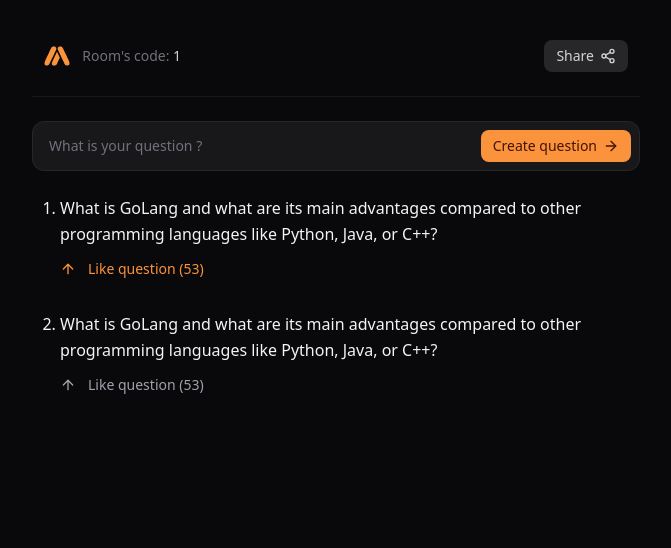
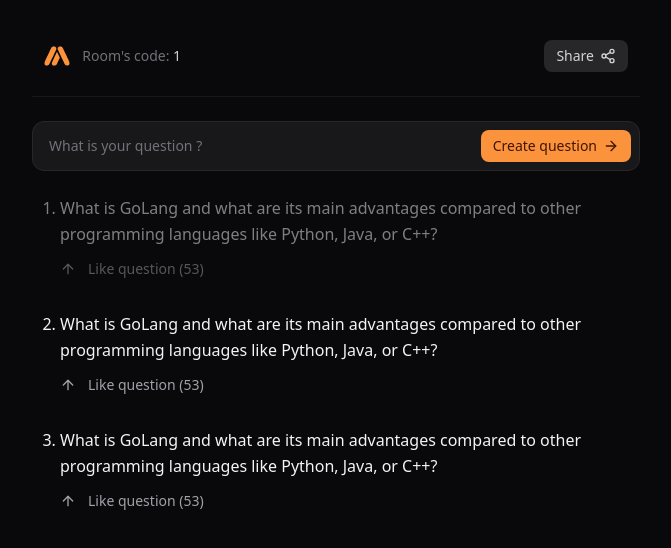
Before and after one commit to mkorrea/ama, a React (Vite) app: page /room/1 in a window 1280 px wide. Shown: the top 548 px of the page, without its empty margins (304-975 px from the left). Built offline with nearby package versions, Linux system fonts and the light colour scheme.

Commit message:
separate message to a new component

```diff
--- /dev/null
+++ b/src/components/message.tsx
@@ -0,0 +1,46 @@
+import { ArrowUp } from "lucide-react";
+import { useState } from "react";
+
+interface MessageProps {
+  text: string
+  amountOfReactions: number
+  answered?: boolean
+}
+
+export function Message({ text, amountOfReactions, answered = false }: MessageProps) {
+  const [ hasReacted, setHasReacted ] = useState(false)
+
+  function handleReactToMessage () {
+      setHasReacted(true)
+  }
+
+  return (
+    <li data-answered={answered} className="ml-4 leading-relaxed text-zinc-100 data-[answered=true]:opacity-50 data-[answered=true]:pointer-events-none">
+      {text}
+
+      {hasReacted ? (
+        <button
+          type="button"
+          className="mt-3 flex items-center gap-3 text-orange-400 text-sm font-medium hover:text-orange-500"
+        >
+          <ArrowUp className="size-4" />
+          Like question ({amountOfReactions})
+        </button>
+      ) : (
+        <button
+          type="button"
+          className="mt-3 flex items-center gap-3 text-zinc-400 text-sm font-medium hover:text-zinc-300"
+          onClick={handleReactToMessage}
+        >
+          <ArrowUp className="size-4" />
+          Like question ({amountOfReactions})
+        </button>
+      )}
+
+
+    </li>
+
+
+
+  )
+}
--- a/src/pages/room.tsx
+++ b/src/pages/room.tsx
@@ -1,8 +1,9 @@
 import { useParams } from "react-router-dom"
-import { ArrowRight, ArrowUp, Share2 } from "lucide-react"
+import { ArrowRight, Share2 } from "lucide-react"
 import { toast } from "sonner"
 
 import amaLogo from '../assets/ama-logo.svg'
+import { Message } from "../components/message"
 
 export function Room(){
   const { roomId } = useParams()
@@ -61,23 +62,11 @@
 
 
         <ol className="list-decimal list-outside px-3 space-y-8">
-          <li className="ml-4 leading-relaxed text-zinc-100">
-            What is GoLang and what are its main advantages compared to other programming languages like Python, Java, or C++?
+          <Message text="What is GoLang and what are its main advantages compared to other programming languages like Python, Java, or C++?" amountOfReactions={53} answered />
+          <Message text="What is GoLang and what are its main advantages compared to other programming languages like Python, Java, or C++?" amountOfReactions={53} />
+          <Message text="What is GoLang and what are its main advantages compared to other programming languages like Python, Java, or C++?" amountOfReactions={53} />
 
-            <button type="button" className="mt-3 flex items-center gap-3 text-orange-400 text-sm font-medium hover:text-orange-500">
-              <ArrowUp className="size-4" />
-              Like question (53)
-            </button>
-          </li>
 
-          <li className="ml-4 leading-relaxed text-zinc-100">
-            What is GoLang and what are its main advantages compared to other programming languages like Python, Java, or C++?
-
-            <button type="button" className="mt-3 flex items-center gap-3 text-zinc-400 text-sm font-medium hover:text-zinc-300">
-              <ArrowUp className="size-4" />
-              Like question (53)
-            </button>
-          </li>
         </ol>
     </div>
   )
```
